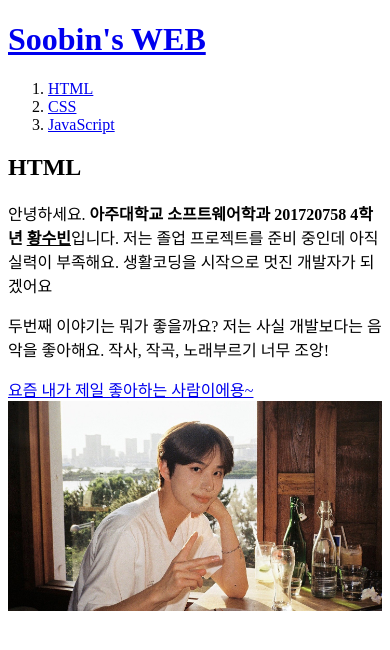
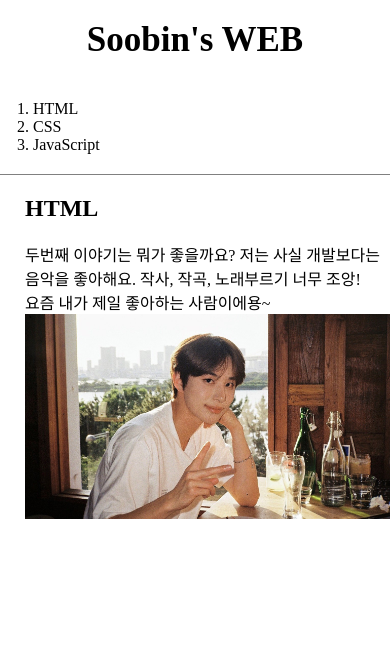
Before and after one commit to Soooobiniya/WEB_CSS, a plain HTML site: page 1.html in a window 390 px wide. Drawn offline with Linux system fonts and the light colour scheme.

Commit message:
Add files via upload
생활코딩 CSS 수강 완료

```diff
--- a/1.html
+++ b/1.html
@@ -3,18 +3,23 @@
 <head>
     <title>Soobin's WEB1 - HTML</title>
     <meta charset="utf-8">
+    <link rel="stylesheet" href="style.css">
 </head>
 
 <body>
     <h1><a href="index.html">Soobin's WEB</a></h1>
+    <div id="grid">
         <ol>
             <li><a href="1.html" target="_blank">HTML</a></li>
             <li><a href="2.html" target="_blank">CSS</a></li>
             <li><a href="3.html" target="_blank">JavaScript</a></li>
         </ol>
+        <div id="article">
             <h2>HTML</h2>
-    안녕하세요. <strong>아주대학교 소프트웨어학과 201720758 4학년 <u>황수빈</u></strong>입니다. 저는 졸업 프로젝트를 준비 중인데 아직 실력이 부족해요. 생활코딩을 시작으로 멋진 개발자가 되겠어요
-    <p>두번째 이야기는 뭐가 좋을까요? 저는 사실 개발보다는 음악을 좋아해요. 작사, 작곡, 노래부르기 너무 조앙!</p>
-    <p><a href="https://namu.wiki/w/%EC%A0%95%EC%9A%B0(NCT)" target="_blank" title="정우 나무위키">요즘 내가 제일 좋아하는 사람이에용~</a> <img src="jungwoo.jpg" width="100%"></p>
+            <p>두번째 이야기는 뭐가 좋을까요? 저는 사실 개발보다는 음악을 좋아해요. 작사, 작곡, 노래부르기 너무 조앙!
+            <br><a href="https://namu.wiki/w/%EC%A0%95%EC%9A%B0(NCT)" target="_blank" title="정우 나무위키">요즘 내가 제일 좋아하는 사람이에용~</a> <img src="jungwoo.jpg" width="100%">
+            </p>
+        </div>
+    </div>
 </body>
 </html>
--- /dev/null
+++ b/style.css
@@ -0,0 +1,44 @@
+body {
+    margin:0;
+}
+a {
+    color:black;
+    text-decoration:none;
+}
+h1 {
+    font-size:50px;
+    text-align:center;
+    border-bottom:1px solid gray;
+    margin:0;
+    padding:20px;
+}
+ol {
+    border-right:1px solid gray;
+    width:100px;
+    margin:0;
+    padding:20px;
+}
+#grid {
+    display:grid;
+    grid-template-columns: 150px 1fr;
+}
+#grid ol {
+    padding-left: 33px;
+}
+#grid #article {
+    padding-left:25px;
+}
+@media(max-width:450px) {
+    #grid {
+    display:block;
+    }
+    ol {
+        width:auto;
+        border-right:none;
+        border-bottom:1px solid gray;
+    }
+    h1 {
+    font-size:35px;
+    border-bottom:none;
+    }
+}
```
Also changed, not shown: 2.html (+1 -32 lines), 3.html (+5 -0 lines), index.html (+5 -0 lines), mediaquery.html (added, +24 -0 lines). Lines whose indentation alone changed are shown as unchanged.
